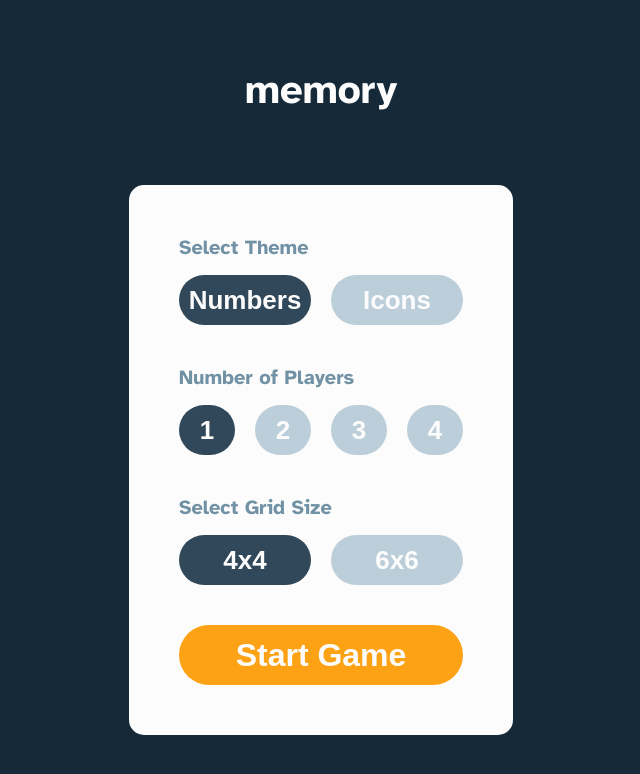
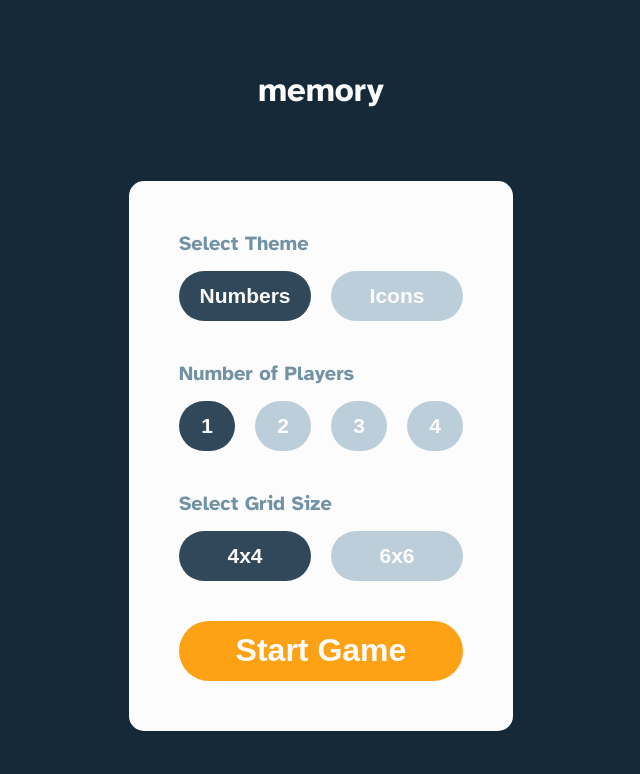
Before and after one commit to AmaliTech-Training-Academy/Memory_Game, a plain HTML site: page memory-game/starter-code/index.html in a window 1280 px wide. Shown: the whole page, without its empty margins (319-959 px from the left). Drawn offline with Linux system fonts and the light colour scheme.

Commit message:
font size update

```diff
--- a/memory-game/starter-code/css/style.css
+++ b/memory-game/starter-code/css/style.css
@@ -89,11 +89,11 @@ html body .show {
 }
 
 .heading-main {
-    font-size: 40px;
+    font-size: clamp(25px, 3vw, 33px);
     font-weight: 900;
     color: var(--color-white);
     text-transform: lowercase;
-    width: 47.5vw;
+    width: 68.5vw;
     display: grid;
     place-content: center;
     margin-bottom: 70px;
@@ -170,7 +170,7 @@ input[type="radio"]::before {
     background-color: transparent;
     border-radius: 50px;
     text-align: center;
-    font-size: 26px;
+    font-size: 21px;
     font-weight: bold;
     color: var(--color-white);
     transition: all 0.25s ease;
```
